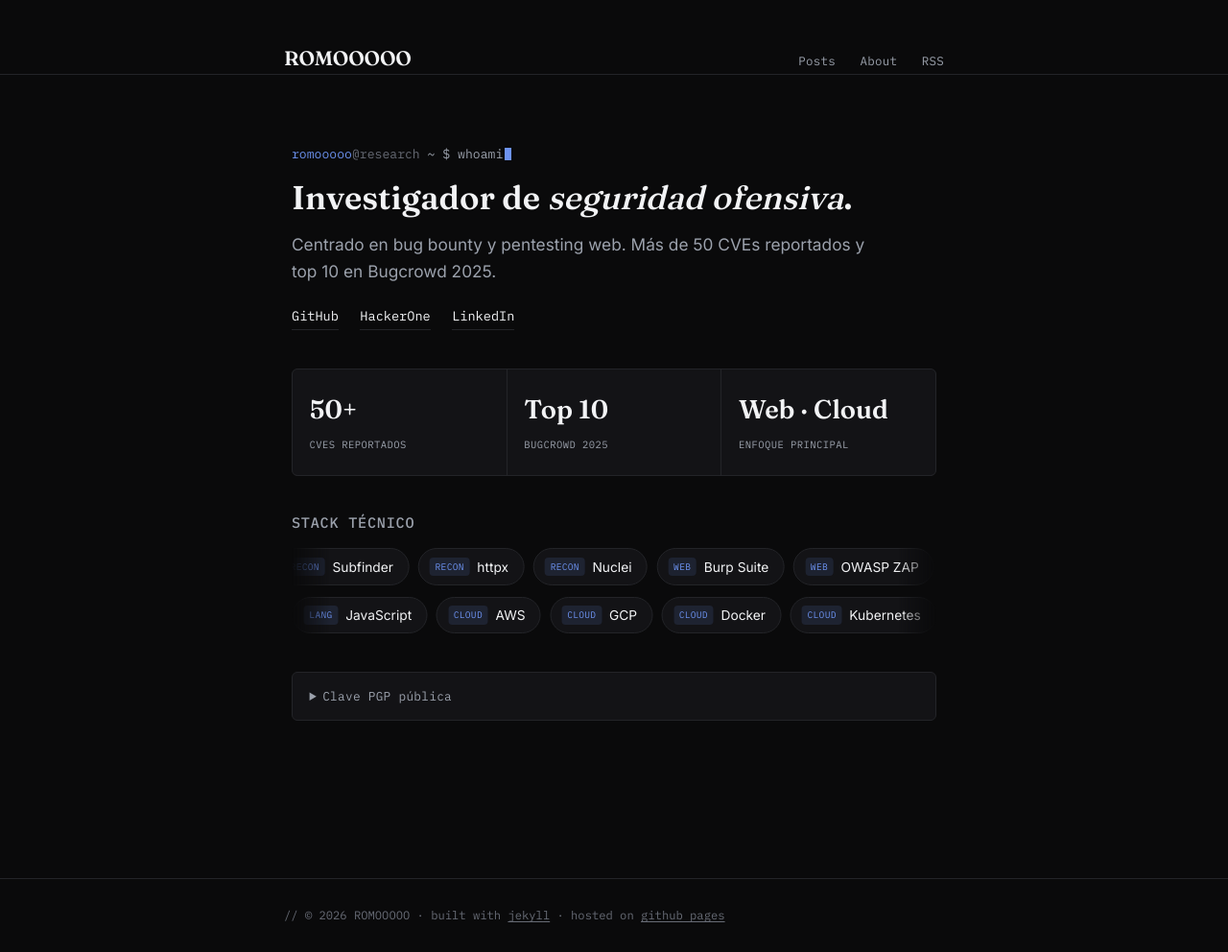
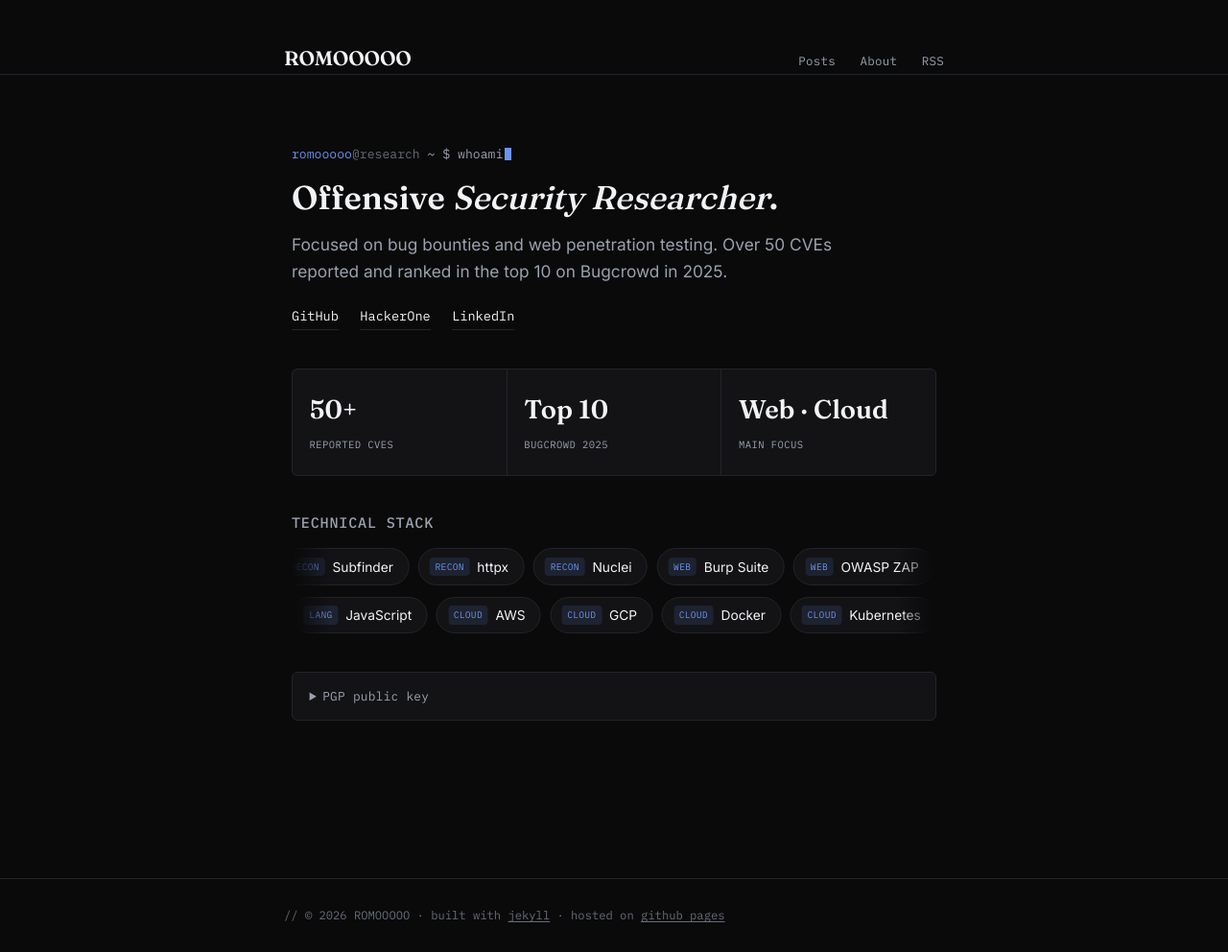
Before and after one commit to ROMOOOOO/romooooo.github.io, a Jekyll site: the page built from about.md, in a window 1280 px wide. Shown: the whole page at 96% size. Built offline with Jekyll 4.4.1, drawn with Linux system fonts in a browser that asks for light colours.

Commit message:
Translation of all

```diff
--- a/_config.yml
+++ b/_config.yml
@@ -1,5 +1,5 @@
 title: ROMOOOOO
-description: Investigación en seguridad ofensiva y bug bounty.
+description: Research in offensive security and bug bounties.
 baseurl: ""
 url: "https://romooooo.github.io/"
 markdown: kramdown
--- a/_layouts/home.html
+++ b/_layouts/home.html
@@ -4,7 +4,7 @@ layout: default
 <div class="home">
   <div class="home-intro">
     <p class="prompt-line"><span class="prompt-user">romooooo</span><span class="prompt-sep">@research</span> ~ $ tail -f findings.log<span class="cursor"></span></p>
-    <h1>Encuentro <em>fallas</em> antes que los atacantes.</h1>
+    <h1>I find <em>vulnerabilities</em> before the attackers do.</h1>
     <p>{{ site.description }}</p>
   </div>
 
--- a/about.md
+++ b/about.md
@@ -8,8 +8,8 @@ permalink: /about/
 
   <div class="about-hero">
     <p class="prompt-line"><span class="prompt-user">romooooo</span><span class="prompt-sep">@research</span> ~ $ whoami<span class="cursor"></span></p>
-    <h1>Investigador de <em>seguridad ofensiva</em>.</h1>
-    <p class="about-lede">Centrado en bug bounty y pentesting web. Más de 50 CVEs reportados y top 10 en Bugcrowd 2025.</p>
+    <h1>Offensive <em>Security Researcher</em>.</h1>
+    <p class="about-lede">Focused on bug bounties and web penetration testing. Over 50 CVEs reported and ranked in the top 10 on Bugcrowd in 2025.</p>
 
     <div class="about-links">
       <a href="https://github.com/ROMOOOOO">GitHub</a>
@@ -21,7 +21,7 @@ permalink: /about/
   <div class="stat-grid">
     <div class="stat-card">
       <span class="stat-number">50+</span>
-      <span class="stat-label">CVEs reportados</span>
+      <span class="stat-label">Reported CVEs</span>
     </div>
     <div class="stat-card">
       <span class="stat-number">Top 10</span>
@@ -29,12 +29,12 @@ permalink: /about/
     </div>
     <div class="stat-card">
       <span class="stat-number">Web · Cloud</span>
-      <span class="stat-label">Enfoque principal</span>
+      <span class="stat-label">Main Focus</span>
     </div>
   </div>
 
   <div class="stack-section">
-    <h2>Stack técnico</h2>
+    <h2>Technical Stack</h2>
     <div class="stack-carousel">
       <div class="stack-track">
         <span class="stack-pill"><span class="stack-cat">RECON</span>Amass</span>
@@ -78,7 +78,7 @@ permalink: /about/
   </div>
 
   <details class="pgp-details">
-    <summary>Clave PGP pública</summary>
+    <summary>PGP public key</summary>
     <pre>-----BEGIN PGP PUBLIC KEY BLOCK-----
 ...
 -----END PGP PUBLIC KEY BLOCK-----</pre>
```
Also changed, not shown: 5 other files.
